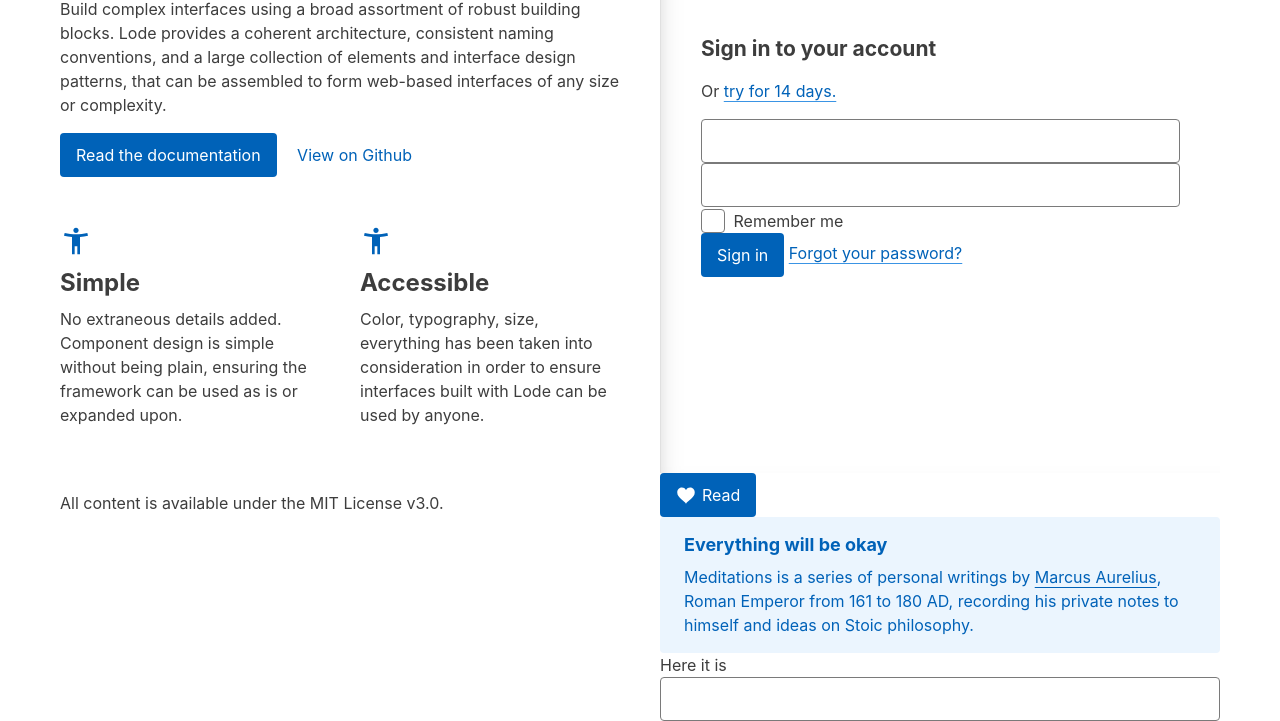
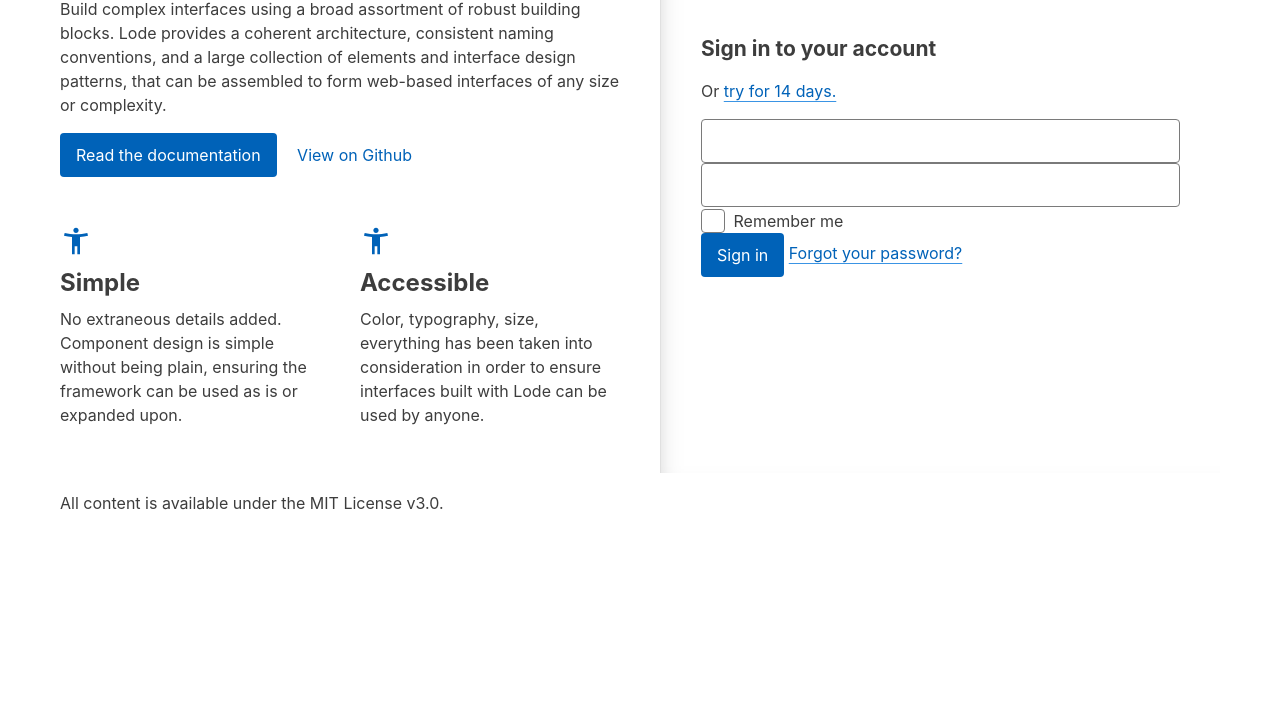
Before and after one commit to pixeltrove/lode-website, a website: page index.html in a window 1280 px wide. Shown: the part 327-1048 px from the top of the page. After the commit the page ends 890 px from the top, so only its background shows below. Drawn offline with Linux system fonts and the light colour scheme.

Commit message:
Remove leftover items

```diff
--- a/index.html
+++ b/index.html
@@ -83,18 +83,6 @@
               <a class="link">Forgot your password?</a>
             </div>
           </div>
-          <button class="button">
-            <svg class="button-icon-lead" viewBox="0 0 16 16">
-              <path d="M7.99971 4.02248C6.35114 0.657911 1 1.62149 1 5.95437C1 10.2494 6.77699 12.4165 7.99971 15C9.22243 12.4165 15 10.2494 15 5.95437C15 1.62563 9.65061 0.653776 7.99971 4.02248Z" />
-            </svg>
-            Read
-          </button>
-          <div class="notice">
-            <h1 class="notice-heading">Everything will be okay</h1>
-            <p>Meditations is a series of personal writings by <a class="link link-adaptive" href="">Marcus Aurelius</a>, Roman Emperor from 161 to 180 AD, recording his private notes to himself and ideas on Stoic philosophy.</p>
-          </div>
-          <label class="textfield-label" for="name-textfield">Here it is</label>
-          <input id="name-textfield" class="textfield" type="text" />
         </div>
       </div>
     </div>
```
